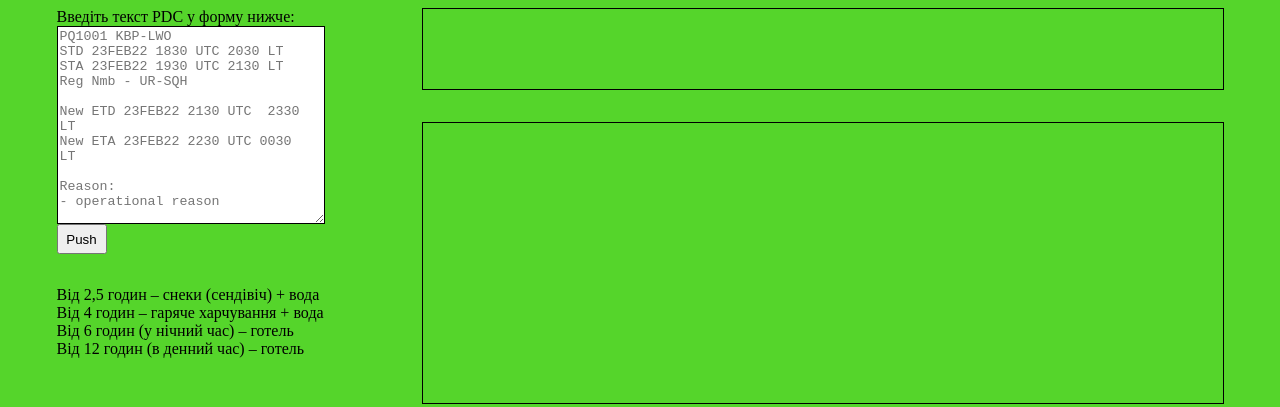
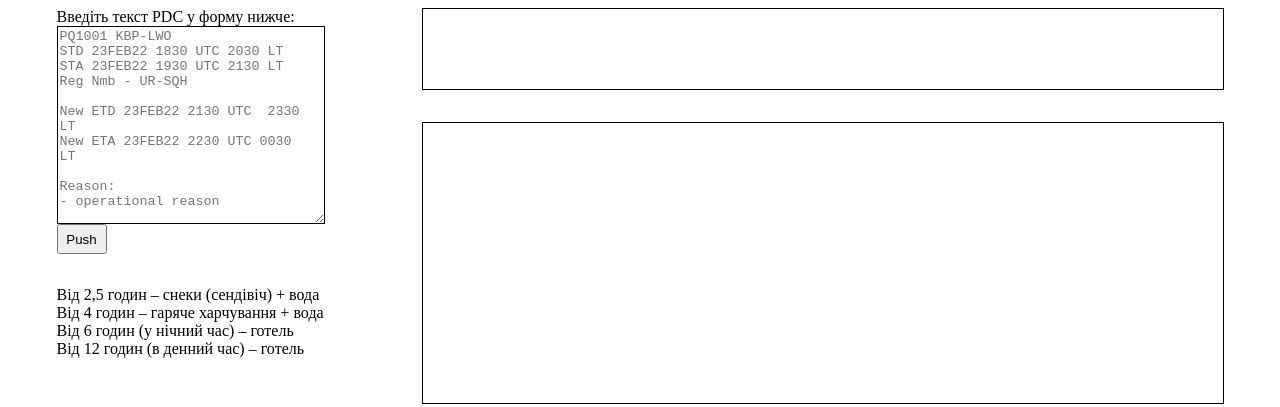
Before and after one commit to Alister44/Informing, a plain HTML site: page index.html in a window 1280 px wide. Drawn offline with Linux system fonts and the light colour scheme.

Commit message:
Update index.html

```diff
--- a/index.html
+++ b/index.html
@@ -10,7 +10,7 @@
     <title>Informing</title>
 </head>
 
-<body style="background-color: #55D52B">
+<body>
 
 
 
```
